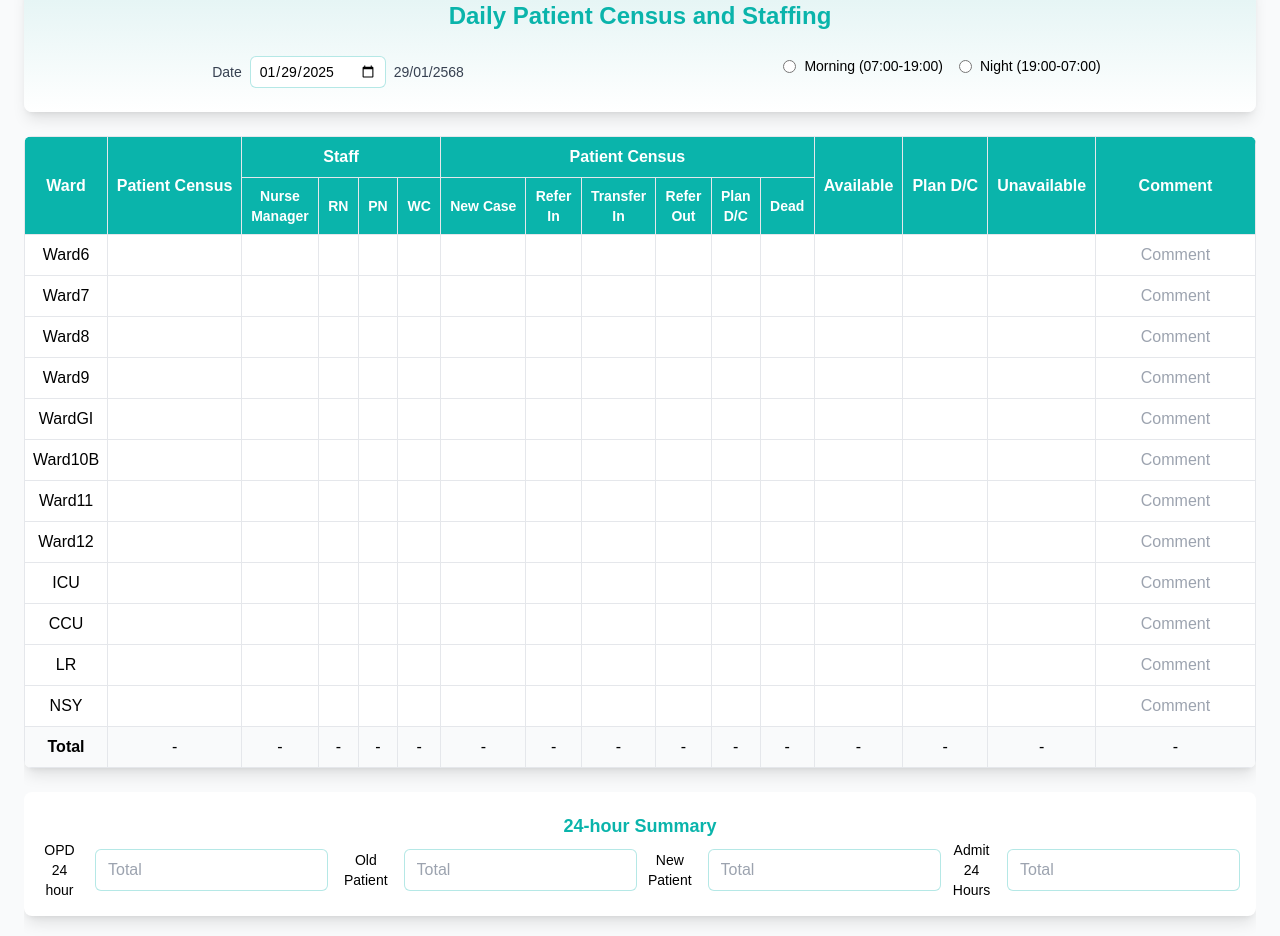
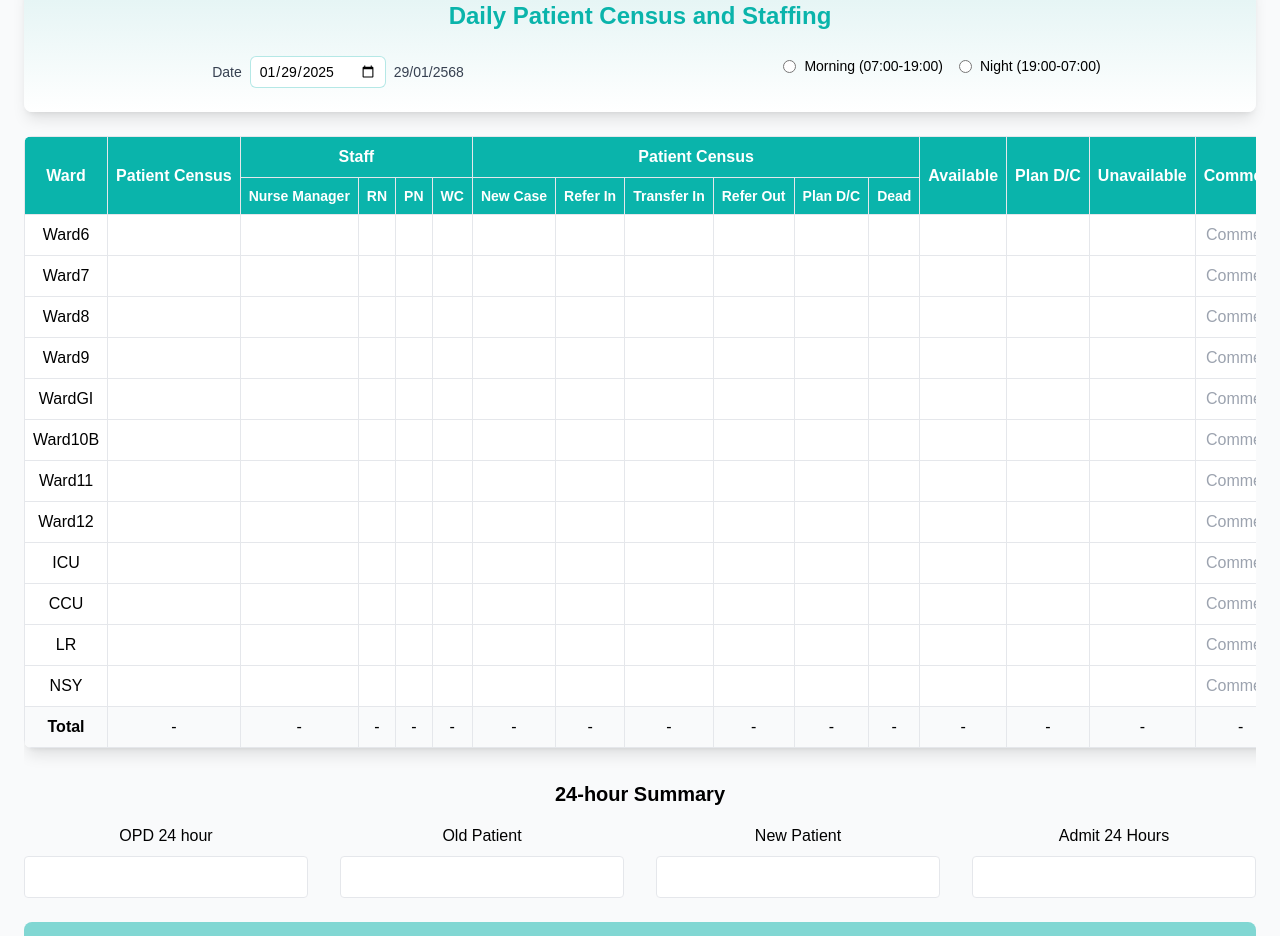
Before and after one commit to Siriphan-Phakmi/Summary_of_Personnel_Ratio, a Next.js app: page / in a window 1280 px wide. Shown: the part 120-1056 px from the top of the page. Built offline with nearby package versions, Linux system fonts and the light colour scheme.

Commit message:
แก้ไขชื่อ text

```diff
--- a/app/components/ShiftForm.js
+++ b/app/components/ShiftForm.js
@@ -329,26 +329,26 @@ const ShiftForm = () => {
                 <table className="w-full bg-white rounded-lg overflow-hidden shadow-lg">
                     <thead>
                         <tr className="bg-[#0ab4ab] text-white">
-                            <th rowSpan="2" className="border p-2 text-center">Ward</th>
+                            <th rowSpan="2" className="border p-2 text-center whitespace-nowrap">Ward</th>
                             <th rowSpan="2" className="border p-2 text-center whitespace-nowrap">Patient Census</th>
-                            <th colSpan="4" className="border p-2 text-center">Staff</th>
-                            <th colSpan="6" className="border p-2 text-center">Patient Census</th>
+                            <th colSpan="4" className="border p-2 text-center whitespace-nowrap">Staff</th>
+                            <th colSpan="6" className="border p-2 text-center whitespace-nowrap">Patient Census</th>
                             <th rowSpan="2" className="border p-2 text-center whitespace-nowrap">Available</th>
                             <th rowSpan="2" className="border p-2 text-center whitespace-nowrap">Plan D/C</th>
                             <th rowSpan="2" className="border p-2 text-center whitespace-nowrap">Unavailable</th>
                             <th rowSpan="2" className="border p-2 text-center whitespace-nowrap w-40">Comment</th>
                         </tr>
                         <tr className="bg-[#0ab4ab] text-white text-sm">
-                            <th className="border p-2 text-center">Nurse Manager</th>
-                            <th className="border p-2 text-center">RN</th>
-                            <th className="border p-2 text-center">PN</th>
-                            <th className="border p-2 text-center">WC</th>
+                            <th className="border p-2 text-center whitespace-nowrap">Nurse Manager</th>
+                            <th className="border p-2 text-center whitespace-nowrap">RN</th>
+                            <th className="border p-2 text-center whitespace-nowrap">PN</th>
+                            <th className="border p-2 text-center whitespace-nowrap">WC</th>
                             <th className="border p-2 text-center whitespace-nowrap">New Case</th>
-                            <th className="border p-2 text-center">Refer In</th>
-                            <th className="border p-2 text-center">Transfer In</th>
-                            <th className="border p-2 text-center">Refer Out</th>
-                            <th className="border p-2 text-center">Plan D/C</th>
-                            <th className="border p-2 text-center">Dead</th>
+                            <th className="border p-2 text-center whitespace-nowrap">Refer In</th>
+                            <th className="border p-2 text-center whitespace-nowrap">Transfer In</th>
+                            <th className="border p-2 text-center whitespace-nowrap">Refer Out</th>
+                            <th className="border p-2 text-center whitespace-nowrap">Plan D/C</th>
+                            <th className="border p-2 text-center whitespace-nowrap">Dead</th>
                         </tr>
                     </thead>
                     <tbody>
@@ -543,55 +543,47 @@ const ShiftForm = () => {
                     </tbody>
                 </table>
                 {/*ส่วนของข้อมูลสรุป 24 ชั่วโมง*/}
-                <div className="mt-6 bg-white rounded-lg shadow-lg p-4">
-                    <h1 className="text-lg font-semibold text-[#0ab4ab] mt-1">24-hour Summary</h1>
-                    <div className="grid grid-cols-4 gap-4">
-
-                    <div className="flex items-center gap-4">
-                            <label className="text-sm font-medium text-black gap-4">OPD 24 hour</label>
+                <div className="mt-8 mb-4">
+                    <h3 className="text-xl font-semibold mb-4 text-center text-black">24-hour Summary</h3>
+                    <div className="grid grid-cols-4 gap-8">
+                        <div className="flex flex-col">
+                            <label className="mb-2 text-center font-medium text-black">OPD 24 hour</label>
                             <input
                                 type="number"
                                 min="0"
                                 value={summaryData.opdTotal24hr}
-                                onChange={(element) => setSummaryData(prev => ({ ...prev, opdTotal24hr: element.target.value }))}
-                                className="flex-1 px-3 py-2 border border-[#0ab4ab]/30 rounded-md text-black bg-white text-gray-900"
-                                placeholder="Total"
+                                onChange={(e) => setSummaryData(prev => ({ ...prev, opdTotal24hr: e.target.value }))}
+                                className="p-2 border rounded text-center text-black"
                             />
                         </div>
-
-                        <div className="flex items-center gap-4">
-                            <label className="text-sm font-medium text-black gap-4">Old Patient</label>
+                        <div className="flex flex-col">
+                            <label className="mb-2 text-center font-medium text-black">Old Patient</label>
                             <input
                                 type="number"
                                 min="0"
                                 value={summaryData.existingPatients}
-                                onChange={(element) => setSummaryData(prev => ({ ...prev, existingPatients: element.target.value }))}
-                                className="flex-1 px-3 py-2 border border-[#0ab4ab]/30 rounded-md text-black bg-white text-gray-900"
-                                placeholder="Total"
+                                onChange={(e) => setSummaryData(prev => ({ ...prev, existingPatients: e.target.value }))}
+                                className="p-2 border rounded text-center text-black"
                             />
                         </div>
-
-                        <div className="flex items-center gap-4">
-                            <label className="text-sm font-medium text-black gap-4">New Patient</label>
+                        <div className="flex flex-col">
+                            <label className="mb-2 text-center font-medium text-black">New Patient</label>
                             <input
                                 type="number"
                                 min="0"
                                 value={summaryData.newPatients}
-                                onChange={(element) => setSummaryData(prev => ({ ...prev, newPatients: element.target.value }))}
-                                className="flex-1 px-3 py-2 border border-[#0ab4ab]/30 rounded-md text-black bg-white text-gray-900"
-                                placeholder="Total"
+                                onChange={(e) => setSummaryData(prev => ({ ...prev, newPatients: e.target.value }))}
+                                className="p-2 border rounded text-center text-black"
                             />
                         </div>
-
-                        <div className="flex items-center gap-4">
-                            <label className="text-sm font-medium text-black gap-4">Admit 24 Hours</label>
+                        <div className="flex flex-col">
+                            <label className="mb-2 text-center font-medium text-black">Admit 24 Hours</label>
                             <input
                                 type="number"
                                 min="0"
                                 value={summaryData.admissions24hr}
-                                onChange={(element) => setSummaryData(prev => ({ ...prev, admissions24hr: element.target.value }))}
-                                className="flex-1 px-3 py-2 border border-[#0ab4ab]/30 rounded-md text-black bg-white text-gray-900"
-                                placeholder="Total"
+                                onChange={(e) => setSummaryData(prev => ({ ...prev, admissions24hr: e.target.value }))}
+                                className="p-2 border rounded text-center text-black"
                             />
                         </div>
                     </div>
```
